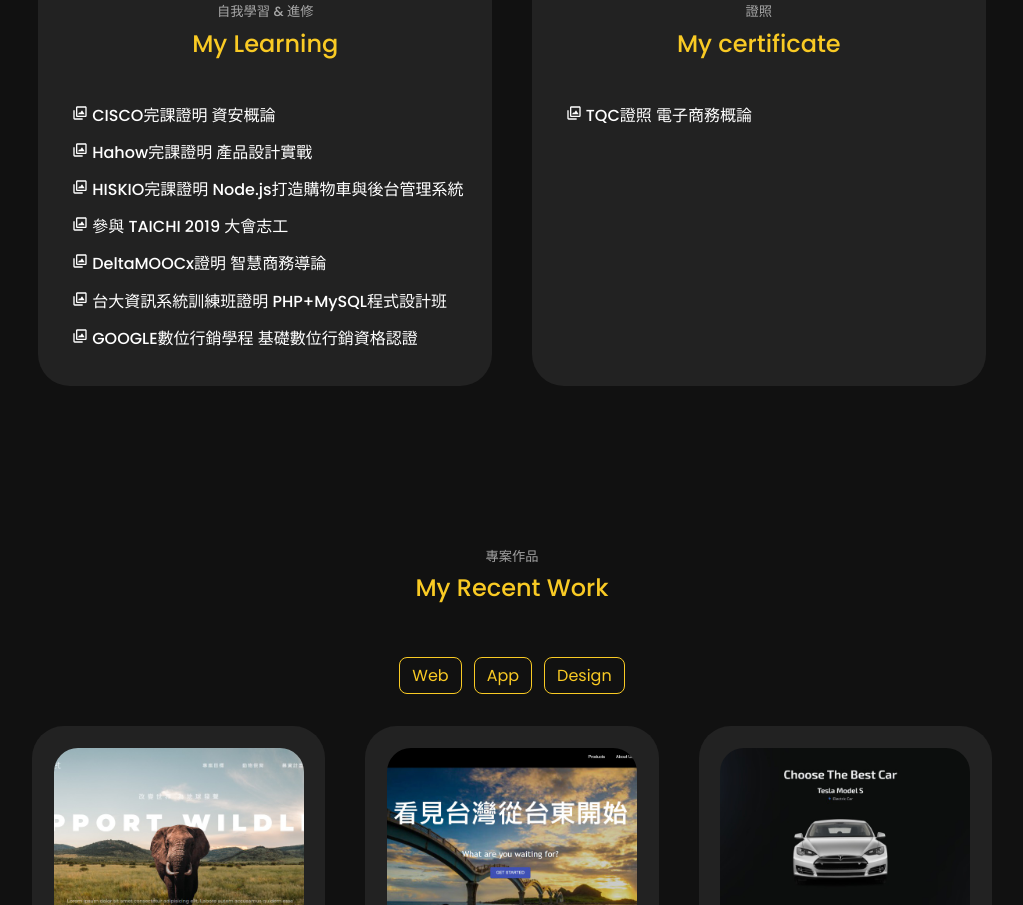
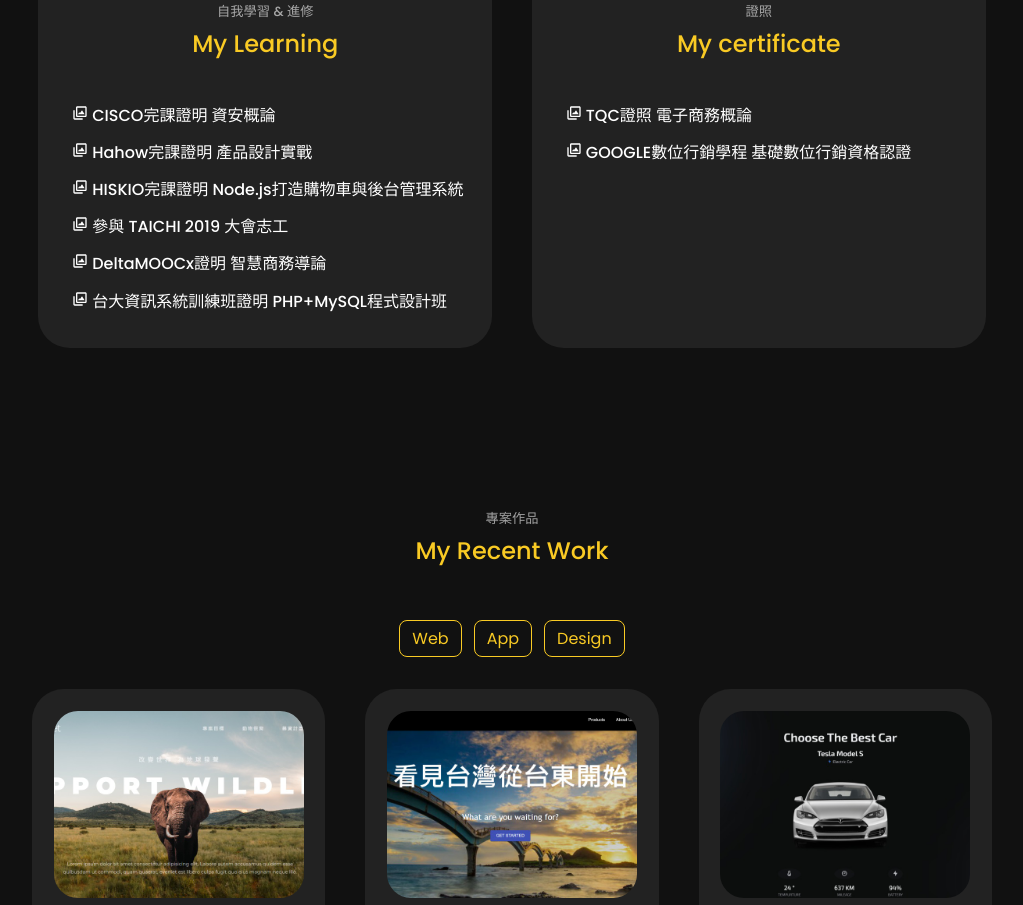
Before and after one commit to 02071819/tsengkuolun-portfolio, a React (Create React App) app: page / in a window 1280 px wide. Shown: the part 2100-3005 px from the top of the page, without its empty margins (128-1151 px from the left). Built offline with nearby package versions, Linux system fonts and the light colour scheme.

Commit message:
Update Skill.jsx

```diff
--- a/src/components/skill/Skill.jsx
+++ b/src/components/skill/Skill.jsx
@@ -66,12 +66,6 @@ const Skill = () => {
       title: "台大資訊系統訓練班證明",
       content: "PHP+MySQL程式設計班",
     },
-    {
-      id: 7,
-      Paperimage: Paper8,
-      title: "GOOGLE數位行銷學程",
-      content: "基礎數位行銷資格認證",
-    },
   ];
 
   let data2 = [
@@ -80,6 +74,12 @@ const Skill = () => {
       Paperimage: Paper2,
       title: "TQC證照",
       content: "電子商務概論",
+    },
+    {
+      id: 2,
+      Paperimage: Paper8,
+      title: "GOOGLE數位行銷學程",
+      content: "基礎數位行銷資格認證",
     },
   ];
 
```
